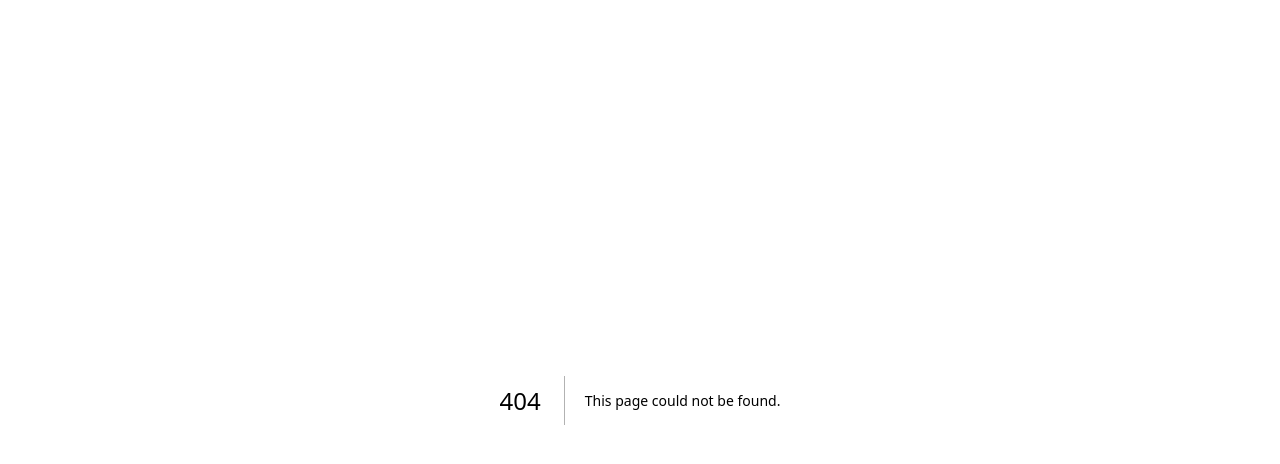
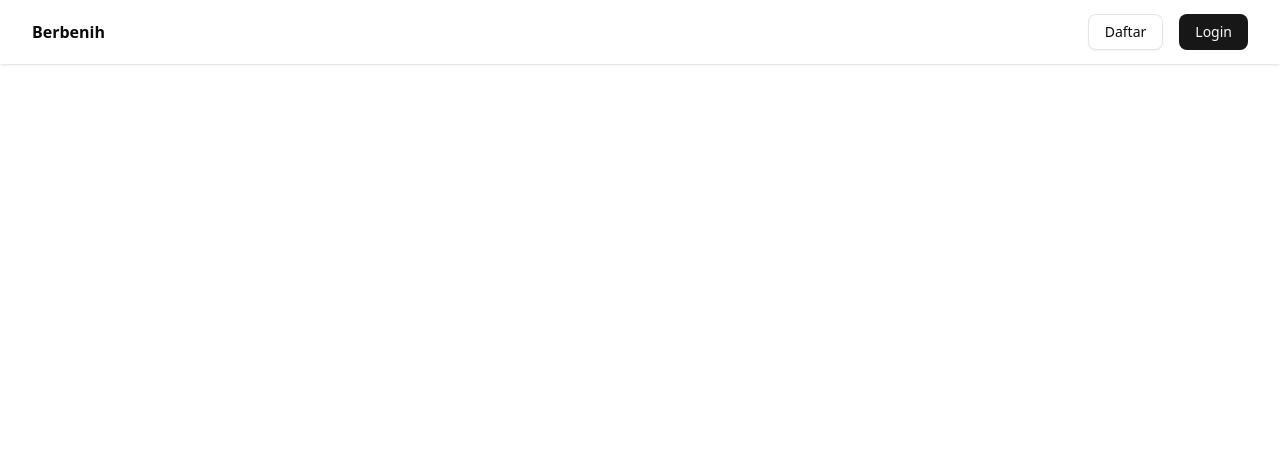
Before and after one commit to alvin-al/app-bibit, a Next.js app: page /cart in a window 1280 px wide. Before the commit this address had no page. Shown: the top 464 px of the page. Built offline with nearby package versions, Linux system fonts and the light colour scheme.

Commit message:
feat: add cart

```diff
--- a/app/(dashboard)/dashboard/edit/[id]/page.tsx
+++ b/app/(dashboard)/dashboard/edit/[id]/page.tsx
@@ -20,6 +20,7 @@ import { useForm } from "react-hook-form";
 import { toast } from "sonner";
 import { z } from "zod";
 import { productSchema } from "@/lib/schemas/productSchema";
+import { useCartStore } from "@/lib/store/cartStore";
 
 const EditProductPage = () => {
   //state
@@ -29,6 +30,7 @@ const EditProductPage = () => {
   const [file, setFile] = useState<File | null>(null);
   const router = useRouter();
   const { id } = useParams();
+  const { addItem } = useCartStore();
 
   //setup RHF
   const form = useForm({
--- a/app/(dashboard)/dashboard/page.tsx
+++ b/app/(dashboard)/dashboard/page.tsx
@@ -124,7 +124,13 @@ const Dashboard = () => {
               <CardHeader>
                 <div className='w-32 h-32 mb-4 border rounded-lg overflow-hidden relative'>
                   {item.imageUrl ? (
-                    <Image src={item.imageUrl} alt={item.name} fill priority />
+                    <Image
+                      src={item.imageUrl}
+                      alt={item.name}
+                      fill
+                      objectFit='cover'
+                      priority
+                    />
                   ) : (
                     <div className='w-full h-full flex justify-center items-center text-xs text-gray-500'>
                       No Image
--- a/app/(product)/product/[id]/page.tsx
+++ b/app/(product)/product/[id]/page.tsx
@@ -1,5 +1,5 @@
 "use client";
-import { ProductTypes } from "@/lib/types";
+import { CartItem } from "@/lib/types";
 import axios from "axios";
 import Image from "next/image";
 import { useParams } from "next/navigation";
@@ -14,9 +14,10 @@ import {
   CardHeader,
   CardTitle,
 } from "@/components/ui/card";
+import BottomProductBar from "@/components/BottomProductBar";
 
 const ProductDetails = () => {
-  const [product, setProduct] = useState<ProductTypes | null>(null);
+  const [product, setProduct] = useState<CartItem | null>(null);
   const [isLoading, setIsLoading] = useState<boolean>(true);
   const { id } = useParams();
 
@@ -42,6 +43,8 @@ const ProductDetails = () => {
     fetchData();
   }, [id]);
 
+  if (!product) return;
+
   // list detail component
   const detailData = [
     { title: "Lokasi", detail: "Sleman" },
@@ -52,7 +55,8 @@ const ProductDetails = () => {
   ];
 
   return (
-    <div className='pb-24'>
+    <div className='w-full'>
+      <div className='pb-24 p-4'>
         {/* product image */}
         <div className='w-full relative aspect-square rounded-lg overflow-hidden'>
           {isLoading ? (
@@ -86,7 +90,9 @@ const ProductDetails = () => {
               <CardDescription>{product?.description}</CardDescription>
             </CardHeader>
             <CardContent>
-            <CardTitle className='mb-2 font-semibold'>Detail Produk</CardTitle>
+              <CardTitle className='mb-2 font-semibold'>
+                Detail Produk
+              </CardTitle>
               <div className='grid grid-cols-2 space-y-4 '>
                 {detailData.map((item) => (
                   <div className='flex flex-col' key={item.title}>
@@ -100,6 +106,12 @@ const ProductDetails = () => {
             </CardContent>
           </Card>
         </div>
+      </div>{" "}
+      {/* Bottom navbar */}
+      <div className='bottom-0 sticky z-50 w-full'>
+        {" "}
+        <BottomProductBar cart={product} />
+      </div>
     </div>
   );
 };
--- a/app/(product)/product/layout.tsx
+++ b/app/(product)/product/layout.tsx
@@ -1,4 +1,3 @@
-import BottomProductBar from "@/components/BottomProductBar";
 import PublicNavbar from "@/components/PublicNavbar";
 import React from "react";
 
@@ -13,11 +12,7 @@ export default function page({
       <div className='top-0 sticky z-50'>
         <PublicNavbar />
       </div>
-      <div className='p-4'>{children}</div>
-      <div className='bottom-0 sticky z-50'>
-        {" "}
-        <BottomProductBar />
-      </div>
+      <div>{children}</div>
     </>
   );
 }
--- /dev/null
+++ b/app/cart/page.tsx
@@ -0,0 +1,76 @@
+"use client";
+import PublicNavbar from "@/components/PublicNavbar";
+import { Button } from "@/components/ui/button";
+import { Card } from "@/components/ui/card";
+import { Input } from "@/components/ui/input";
+import { useCartStore } from "@/lib/store/cartStore";
+import Image from "next/image";
+import React from "react";
+import { FaRegTrashAlt, FaStore } from "react-icons/fa";
+
+const Cart = () => {
+  const products = useCartStore((state) => state.items);
+
+  return (
+    <>
+      <PublicNavbar />
+      <div className='p-4'>
+        {products.map((product, index) => (
+          <Card key={index} className='flex p-0 gap-0 flex-row'>
+            {/* image */}
+            <div className='aspect-square w-1/2 overflow-hidden relative rounded-lg'>
+              {product.imageUrl ? (
+                <Image
+                  src={product.imageUrl}
+                  fill
+                  objectFit='cover'
+                  sizes='(max-width: 768px) 100vw, (max-width: 1200px) 50vw, 33vw'
+                  alt={product.name}
+                />
+              ) : (
+                <>No image</>
+              )}
+            </div>
+            {/* description */}
+            <div className='w-1/2 p-4 justify-between flex flex-col'>
+              <div className=''>
+                <h1 className='text-lg font-semibold'>{product.name}</h1>
+                <div className='flex items-center gap-1 text-sm'>
+                  <FaStore />
+                  <p>{product.seller?.name}</p>
+                </div>
+                <p className='text-sm mt-2 text-green-700 font-semibold space-x-1'>
+                  Rp{product?.price.toLocaleString("ID-id")}
+                  <span className='text-gray-500'>/{product?.unit}</span>
+                </p>
+              </div>
+              {/* qty button */}
+              <div className='flex justify-between'>
+                <div className='flex gap-1 '>
+                  <Button variant='outline' size='sm'>
+                    +
+                  </Button>
+                  <Input
+                    type='number'
+                    value={product.quantity}
+                    className='h-8 px-1 w-10 text-center'
+                  />
+                  <Button variant='outline' size='sm'>
+                    -
+                  </Button>
+                </div>
+                <div>
+                  <Button variant='destructive' size='sm'>
+                    <FaRegTrashAlt />
+                  </Button>
+                </div>
+              </div>
+            </div>
+          </Card>
+        ))}
+      </div>
+    </>
+  );
+};
+
+export default Cart;
--- a/components/BottomProductBar.tsx
+++ b/components/BottomProductBar.tsx
@@ -1,12 +1,17 @@
+"use client";
 import React from "react";
 import { Button } from "./ui/button";
 import { FaShareAlt, FaShoppingCart } from "react-icons/fa";
+import { CartItem } from "@/lib/types";
+import { useCartStore } from "@/lib/store/cartStore";
 
-const BottomProductBar = () => {
+const BottomProductBar = ({ cart }: { cart: CartItem }) => {
+  const { addItem } = useCartStore();
+
   return (
-    <div className='w-full h-14 absolute bottom-0 border border-gray-200 shadow flex items-center space-x-1 p-4 z-0 bg-white'>
+    <div className='w-full h-16 absolute bottom-0 border border-gray-200 shadow flex items-center space-x-1 p-4 z-0 bg-white'>
       <Button className='flex-auto'>Beli</Button>
-      <Button variant='outline'>
+      <Button variant='outline' onClick={() => addItem(cart)}>
         <FaShoppingCart />
       </Button>
       <Button variant='outline'>
--- /dev/null
+++ b/hooks/useHasMounted.tsx
@@ -0,0 +1,12 @@
+"use client";
+import React, { useEffect, useState } from "react";
+
+export const useHasMounted = () => {
+  const [isMounted, setIsMounted] = useState<boolean>(false);
+
+  useEffect(() => {
+    setIsMounted(true);
+  }, []);
+
+  return isMounted;
+};
--- /dev/null
+++ b/lib/store/cartStore.ts
@@ -0,0 +1,83 @@
+import { create } from "zustand";
+import { persist } from "zustand/middleware";
+import { CartItem } from "../types";
+import { toast } from "sonner";
+
+interface CartStoreTypes {
+  items: CartItem[];
+  addItem: (product: CartItem) => void;
+  removeItem: (id: string) => void;
+  updateQuantity: (productId: string, quantity: number) => void;
+  clearCart: () => void;
+  totalItem: () => number;
+  totalPrice: () => number;
+}
+
+export const useCartStore = create<CartStoreTypes>()(
+  persist(
+    (set, get) => ({
+      // store item
+      items: [],
+
+      // add
+      addItem: (product) => {
+        const currentItems = get().items;
+        const existingItem = currentItems.find(
+          (item) => item.id === product.id
+        );
+
+        if (existingItem) {
+          const updateItems = currentItems.map((item) =>
+            item.id === product.id
+              ? { ...item, quantity: item.quantity + 1 }
+              : item
+          );
+
+          set({ items: updateItems });
+          toast.success("Jumlah barang ditambah");
+        } else {
+          const newItem = { ...product, quantity: 1 };
+
+          set({
+            items: [...currentItems, newItem],
+          });
+          toast.success("Berhasil masuk keranjang");
+        }
+      },
+
+      //remove
+      removeItem: (id) => {
+        set({ items: get().items.filter((item) => item.id !== id) });
+        toast.success("Barang dihapus");
+      },
+
+      //update quantity
+      updateQuantity: (id, qty) => {
+        if (qty < 1) return;
+
+        set({
+          items: get().items.map((item) =>
+            item.id === id ? { ...item, quantity: qty } : item
+          ),
+        });
+      },
+
+      //clear cart
+      clearCart: () => set({ items: [] }),
+
+      //total item
+      totalItem: () =>
+        get().items.reduce((total, item) => total + item.quantity, 0),
+
+      //total price
+      totalPrice: () =>
+        get().items.reduce(
+          (total, item) => total + item.price * item.quantity,
+          0
+        ),
+    }),
+    {
+      name: "cart-storage",
+    }
+  )
+);
--- a/lib/types.ts
+++ b/lib/types.ts
@@ -14,3 +14,7 @@ export interface ProductTypes {
     email: string;
   };
 }
+
+export interface CartItem extends ProductTypes {
+  quantity: number;
+}
```
Lines whose indentation alone changed are shown as unchanged.
